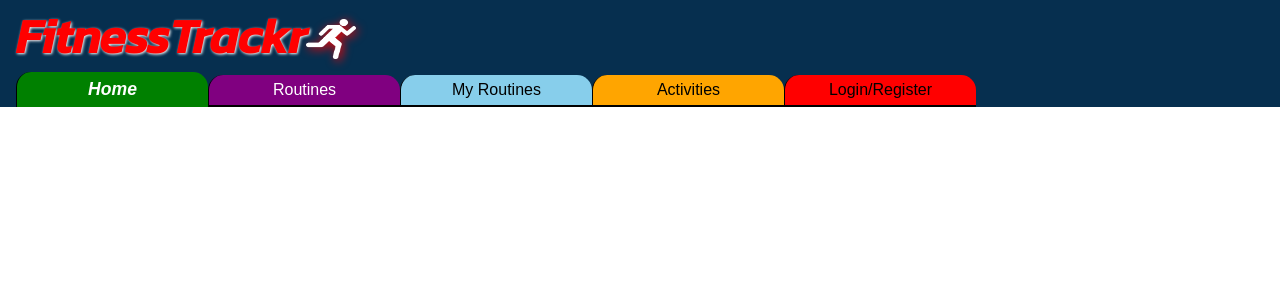
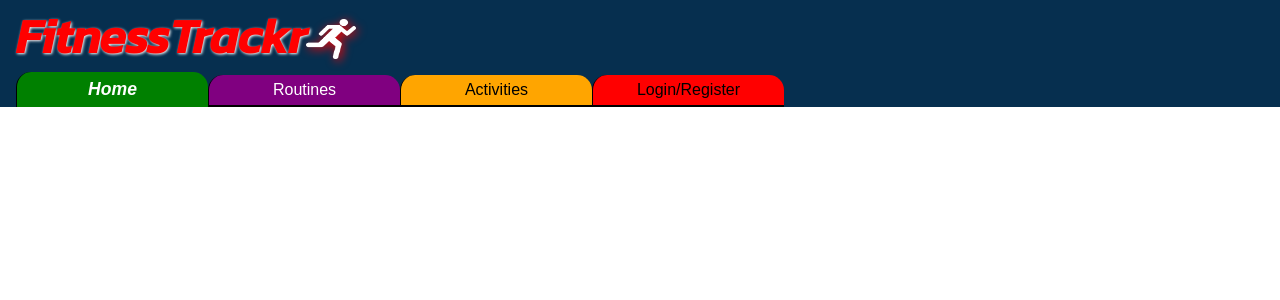
Before and after one commit to ericdloving/FitnessFrontend, a React (Create React App) app: page / in a window 1280 px wide. Shown: the top 300 px of the page. Built offline with nearby package versions, Linux system fonts and the light colour scheme; a web font is replaced by a local one.

Commit message:
Only show my routines when logged in

```diff
--- a/src/components/TabBar.js
+++ b/src/components/TabBar.js
@@ -38,12 +38,13 @@ const TabBar = ({loggedIn,setLoggedIn})=>{
         onClick={(event)=>{setSelectedTab(event.target.value); navigate("/Routines")}}
         value="2">Routines
         </button>
-        <button
+        { loggedIn ? <button
         className={selectedTab==="3" ? "tab active": "tab"}
         id="tab3"
         onClick={handleTabClick}
         value="3">My Routines
-        </button>
+        </button> :null}
+
         <button
         className={selectedTab==="4" ? "tab active": "tab"}
         id="tab4"
```
